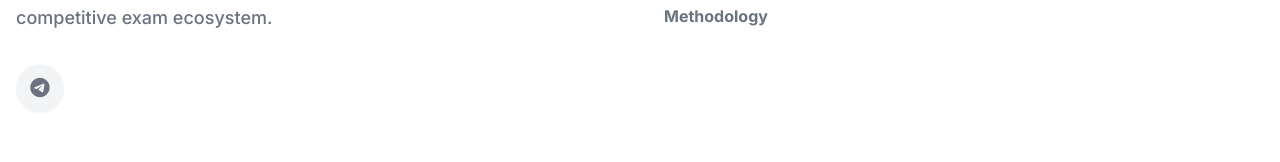
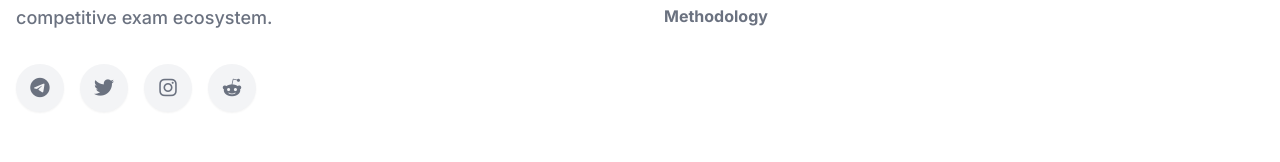
Before and after one commit to trikaaldarshi/vocademy-beta, a React (Vite) app: page / in a window 1280 px wide. Shown: the part 4660-4822 px from the top of the page. Built offline with nearby package versions, Linux system fonts and the light colour scheme.

Commit message:
feat: Add social media links to footer
Includes links to X (Twitter), Instagram, and Reddit to improve discoverability and community engagement for Vocademy.

```diff
--- a/App.tsx
+++ b/App.tsx
@@ -195,7 +195,15 @@ const App: React.FC = () => {
                 <a href="https://telegram.dog/VocademyApp" target="_blank" rel="noreferrer" className="w-12 h-12 bg-gray-100 dark:bg-slate-900 rounded-full flex items-center justify-center text-gray-500 hover:text-indigo-600 hover:bg-indigo-50 transition-all hover:scale-110 shadow-sm">
                   <i className="fab fa-telegram-plane text-xl"></i>
                 </a>
-                {/* Other icons omitted for brevity but remain in real code */}
+                <a href="https://X.com/VocademyApp" target="_blank" rel="noreferrer" className="w-12 h-12 bg-gray-100 dark:bg-slate-900 rounded-full flex items-center justify-center text-gray-500 hover:text-indigo-600 hover:bg-indigo-50 transition-all hover:scale-110 shadow-sm">
+                  <i className="fab fa-twitter text-xl"></i>
+                </a>
+                <a href="https://instagram.com/VocademyApp" target="_blank" rel="noreferrer" className="w-12 h-12 bg-gray-100 dark:bg-slate-900 rounded-full flex items-center justify-center text-gray-500 hover:text-indigo-600 hover:bg-indigo-50 transition-all hover:scale-110 shadow-sm">
+                  <i className="fab fa-instagram text-xl"></i>
+                </a>
+                <a href="https://www.reddit.com/r/Vocademyapp" target="_blank" rel="noreferrer" className="w-12 h-12 bg-gray-100 dark:bg-slate-900 rounded-full flex items-center justify-center text-gray-500 hover:text-indigo-600 hover:bg-indigo-50 transition-all hover:scale-110 shadow-sm">
+                  <i className="fab fa-reddit-alien text-xl"></i>
+                </a>
               </div>
             </div>
 
```
